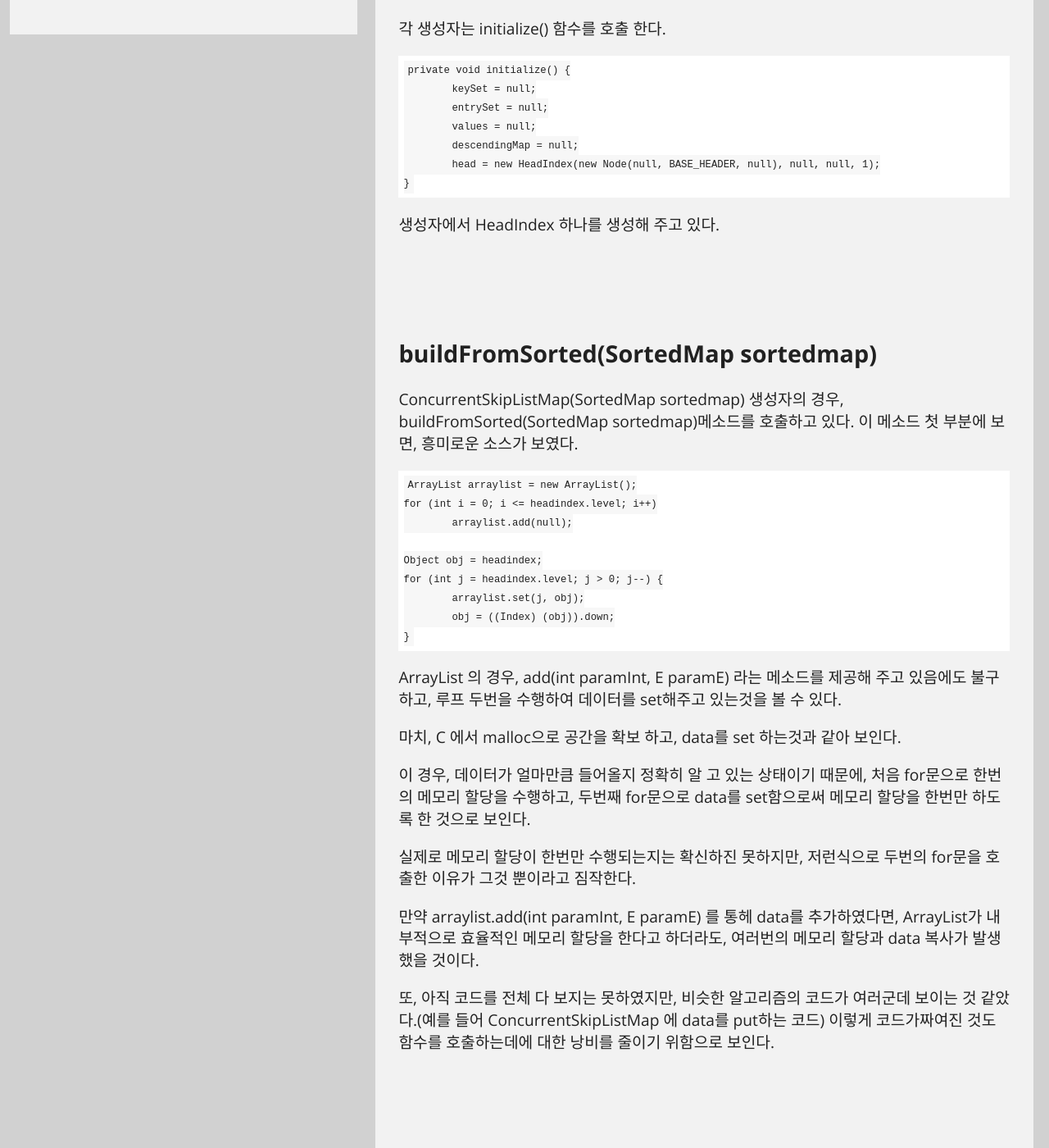
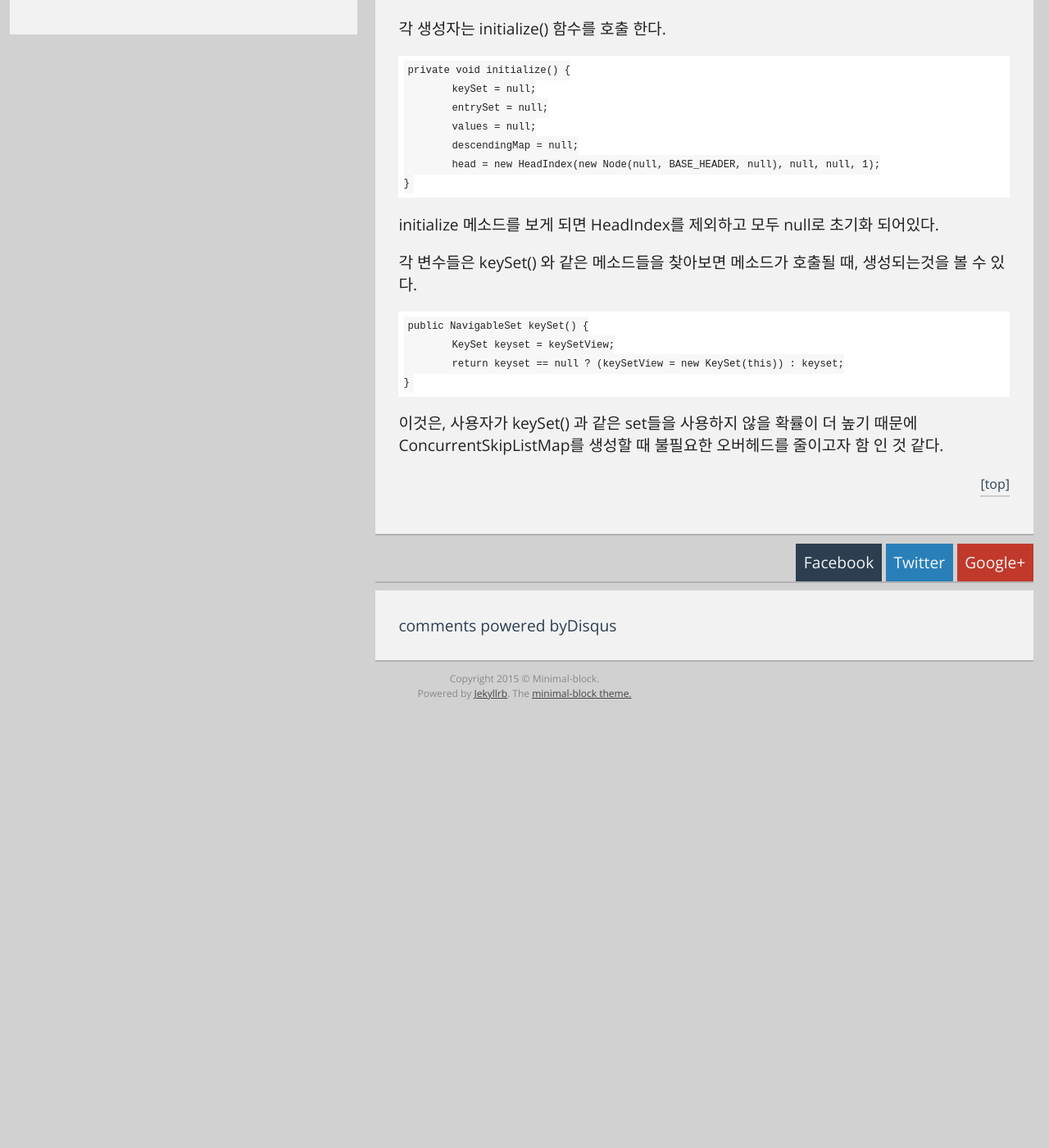
Before and after one commit to kdsr2z0/kdsr2z0.github.io, a Jekyll site: the page built from _posts/2015-02-15-java_skip_list_map_creator.md, in a window 1280 px wide and 1400 px high, scrolled down 630 px. Shown: the whole window at 82% size. Built offline with Jekyll 4.4.1, drawn with Linux system fonts in a browser that asks for light colours; Markdown is read by kramdown in place of the engine named in the settings; comment, search, counter and statistics services are not loaded; after the commit the page ends 1499 px from its top, so only the background shows below that; some of the changed text lies outside the part shown.

Commit message:
no message

```diff
--- a/_posts/2015-02-15-java_skip_list_map_creator.md
+++ b/_posts/2015-02-15-java_skip_list_map_creator.md
@@ -31,41 +31,13 @@ initialize()
 		head = new HeadIndex(new Node(null, BASE_HEADER, null), null, null, 1);
 	}
 
-생성자에서 HeadIndex 하나를 생성해 주고 있다.
+initialize 메소드를 보게 되면 HeadIndex를 제외하고 모두 null로 초기화 되어있다.
 
-<br><br><br>
+각 변수들은 keySet() 와 같은 메소드들을 찾아보면 메소드가 호출될 때, 생성되는것을 볼 수 있다.
 
-buildFromSorted(SortedMap sortedmap)
-----------------
-ConcurrentSkipListMap(SortedMap sortedmap) 생성자의 경우, buildFromSorted(SortedMap sortedmap)메소드를 호출하고 있다.
-이 메소드 첫 부분에 보면, 흥미로운 소스가 보였다.
-
-	ArrayList arraylist = new ArrayList();
-	for (int i = 0; i <= headindex.level; i++)
-		arraylist.add(null);
-
-	Object obj = headindex;
-	for (int j = headindex.level; j > 0; j--) {
-		arraylist.set(j, obj);
-		obj = ((Index) (obj)).down;
+	public NavigableSet keySet() {
+		KeySet keyset = keySetView;
+		return keyset == null ? (keySetView = new KeySet(this)) : keyset;
 	}
 
-ArrayList 의 경우, add(int paramInt, E paramE) 라는 메소드를 제공해 주고 있음에도 불구하고,
-루프 두번을 수행하여 데이터를 set해주고 있는것을 볼 수 있다.
-
-마치, C 에서 malloc으로 공간을 확보 하고, data를 set 하는것과 같아 보인다.
-
-이 경우, 데이터가 얼마만큼 들어올지 정확히 알 고 있는 상태이기 때문에, 처음 for문으로 한번의 메모리 할당을 수행하고, 두번째 for문으로 data를 set함으로써 메모리 할당을 한번만 하도록 한 것으로 보인다.
-
-실제로 메모리 할당이 한번만 수행되는지는 확신하진 못하지만, 저런식으로 두번의 for문을 호출한 이유가 그것 뿐이라고 짐작한다.
-
-만약 arraylist.add(int paramInt, E paramE) 를 통헤 data를 추가하였다면, ArrayList가 내부적으로 효율적인 메모리 할당을 한다고 하더라도, 여러번의 메모리 할당과 data 복사가 발생했을 것이다.
-
-또, 아직 코드를 전체 다 보지는 못하였지만, 비슷한 알고리즘의 코드가 여러군데 보이는 것 같았다.(예를 들어 ConcurrentSkipListMap 에 data를 put하는 코드)
-이렇게 코드가짜여진 것도 함수를 호출하는데에 대한 낭비를 줄이기 위함으로 보인다.
-
-<br><br><br>
-
-마치며...
-----------------
-약간 편법처럼 보이지만, Java 에서 성능을 위해서 할 수 있는 여러가지 코딩 스타일이 존재한다는 것을 다시한번 알게 되었다. 다음 포스트에서는, Node class와 Index class, HeadIndex class 를 살펴 보고 어떤식으로 skip list 구조를 만드는지 살펴볼 예정이다.
+이것은, 사용자가 keySet() 과 같은 set들을 사용하지 않을 확률이 더 높기 때문에 ConcurrentSkipListMap를 생성할 때 불필요한 오버헤드를 줄이고자 함 인 것 같다.
```
Also changed, not shown: _posts/2015-02-15-_java_skip_list_map_Node_Index.md (added, +147 -0 lines).
